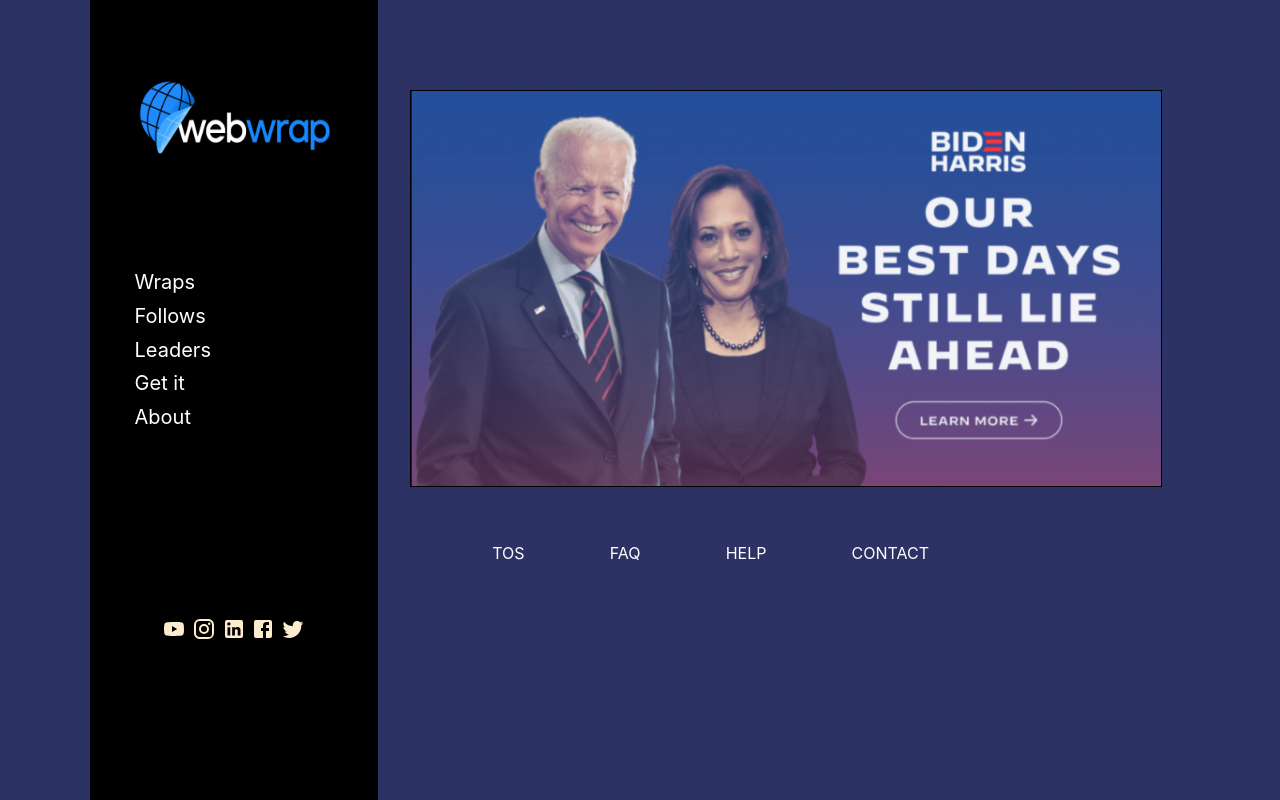
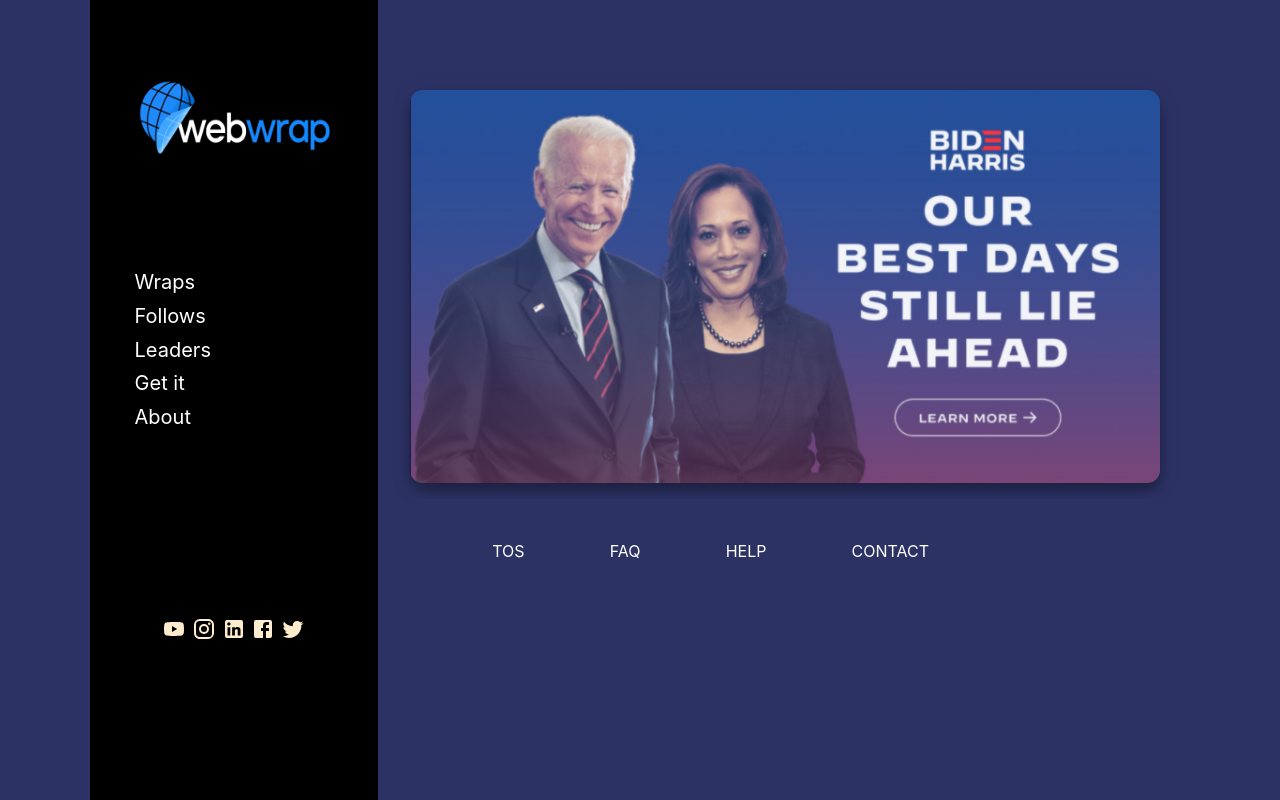
Before and after one commit to Suleman3015/client-app, a React (Create React App) app: page /about in a window 1280 px wide. Built offline with nearby package versions, Linux system fonts and the light colour scheme.

Commit message:
Update About.module.css

```diff
--- a/src/Components/About.module.css
+++ b/src/Components/About.module.css
@@ -12,7 +12,7 @@
 
 .contentBoxes {
   display: grid;
-  grid-gap: 1rem;
+  grid-gap: 0.8rem;
   grid-template-columns: 750px;
   justify-content: center;
   /* padding: 100px; */
@@ -22,14 +22,16 @@
 
 .box {
   background-color: ;
-  border: 1px solid black;
+  border-radius: 1em;
   width: 100%;
   height: 100%;
+  box-shadow: 0 8px 8px 0 rgba(0, 0, 0, 0.2), 0 6px 20px 0 rgba(0, 0, 0, 0.19);
 }
 
 .img {
   height: 100%;
   width: 100%;
+  border-radius: 0.8em;
 }
 .textcont {
   display: flex;
```
